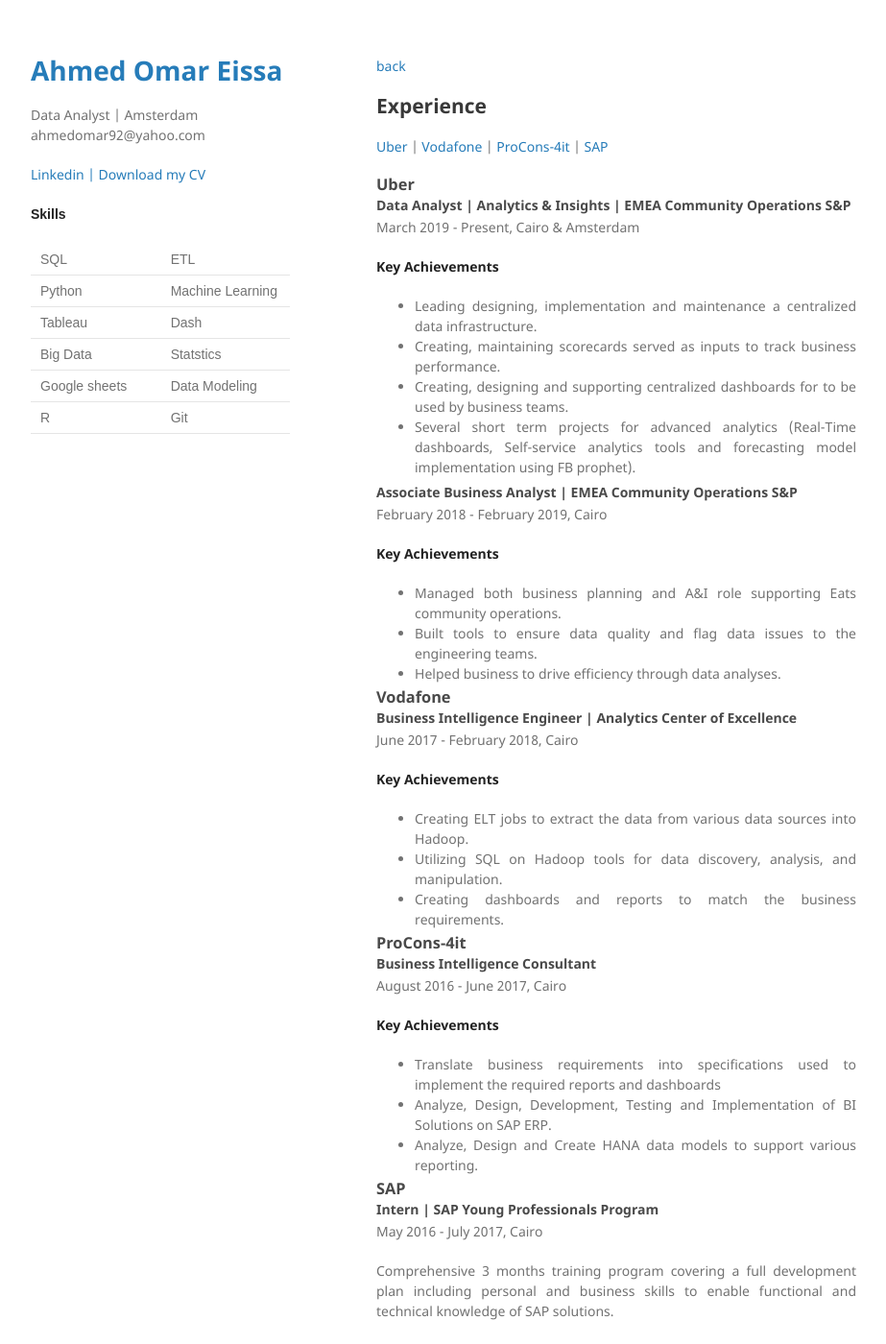
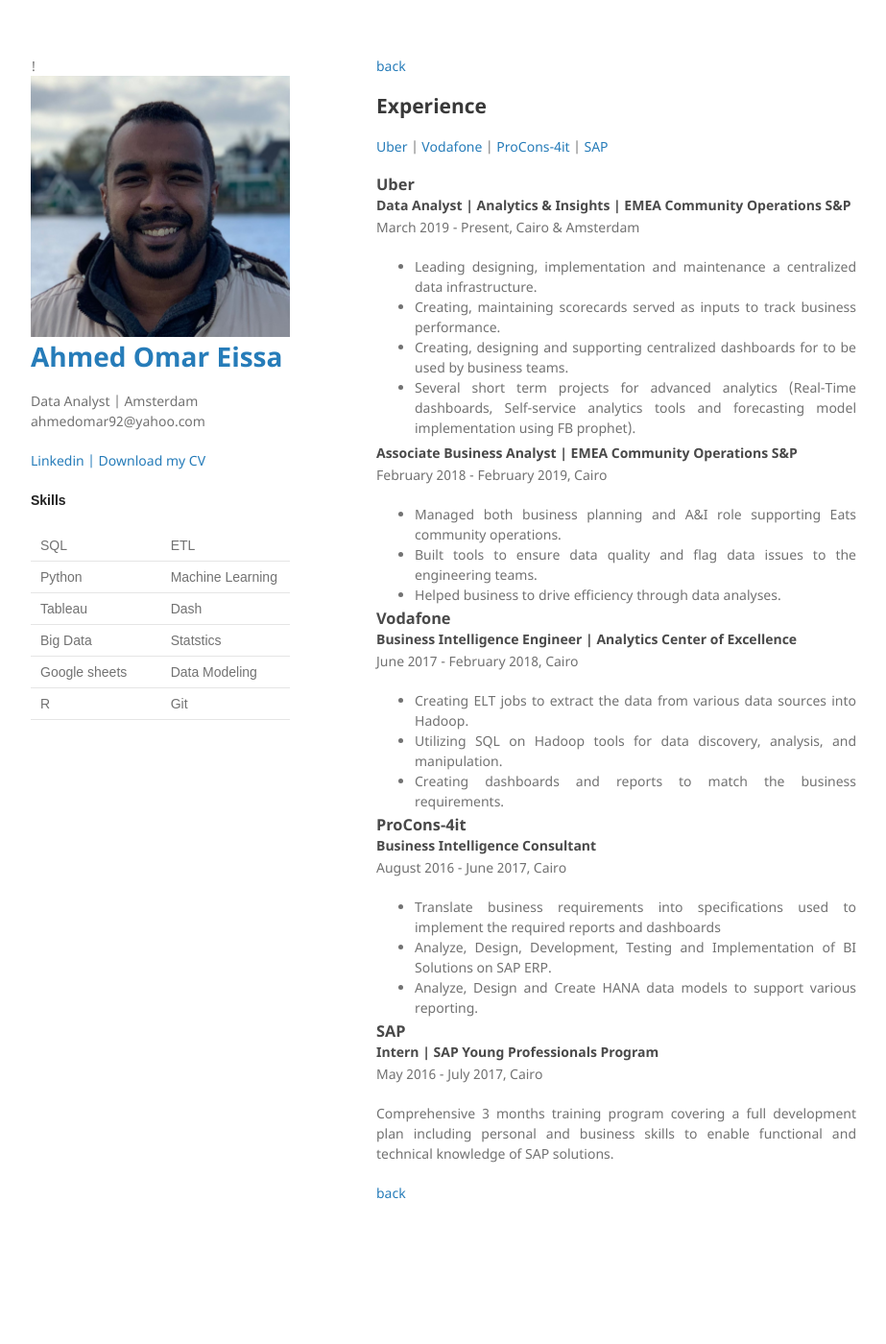
Before and after one commit to AhmedOmarEissa/AhmedOmarEissa.github.io, a Jekyll site: the page built from experience.md, in a window 1280 px wide and 1400 px high. Shown: the whole window at 96% size, without its empty margins (178-1101 px from the left). Built offline with Jekyll 4.4.1, drawn with Linux system fonts in a browser that asks for light colours.

Commit message:
adding the pic

```diff
--- a/_layouts/default.html
+++ b/_layouts/default.html
@@ -14,9 +14,9 @@
   <body>
     <div class="wrapper">
       <header>
-      <!--{% if site.logo %}
+      !{% if site.logo %}
         <img src="{{site.logo | relative_url}}" alt="Logo" />
-      {% endif %}-->
+      {% endif %}
 
         <h1><a href="{{ "/" | absolute_url }}">{{ site.title | default: site.github.repository_name }}</a></h1>
 
--- a/experience.md
+++ b/experience.md
@@ -9,8 +9,6 @@
 ### <a name="uber"></a> Uber
 #### Data Analyst | Analytics & Insights | EMEA Community Operations S&P
 March 2019 - Present, Cairo & Amsterdam
-
-**Key Achievements**
 * Leading designing, implementation and maintenance a centralized data infrastructure.
 * Creating, maintaining scorecards served as inputs to track business performance.
 *  Creating, designing and supporting centralized dashboards for to be used by business teams.
@@ -18,8 +16,6 @@
 
 #### Associate Business Analyst | EMEA Community Operations S&P
 February 2018 - February 2019, Cairo
-
-**Key Achievements**
 *   Managed both business planning and A&I role supporting Eats community operations.
 *   Built tools to ensure data quality and flag data issues to the engineering teams.
 *   Helped business to drive efficiency through data analyses.
@@ -27,8 +23,6 @@
 ### <a name="vodafone"></a> Vodafone
 #### Business Intelligence Engineer | Analytics Center of Excellence
 June 2017 - February 2018,  Cairo
-
-**Key Achievements**
 * Creating ELT jobs to extract the data from various data sources into Hadoop.
 * Utilizing SQL on Hadoop tools for data discovery, analysis, and manipulation.
 * Creating dashboards and reports to match the business requirements.
@@ -36,8 +30,6 @@
 ### <a name="ProCons-4it"></a>  ProCons-4it
 #### Business Intelligence Consultant
 August 2016 - June 2017,  Cairo
-
-**Key Achievements**
 * Translate business requirements into specifications used to implement the required reports and dashboards
 * Analyze, Design, Development, Testing and Implementation of BI Solutions on SAP ERP.
 * Analyze, Design and Create HANA data models to support various reporting.
```
